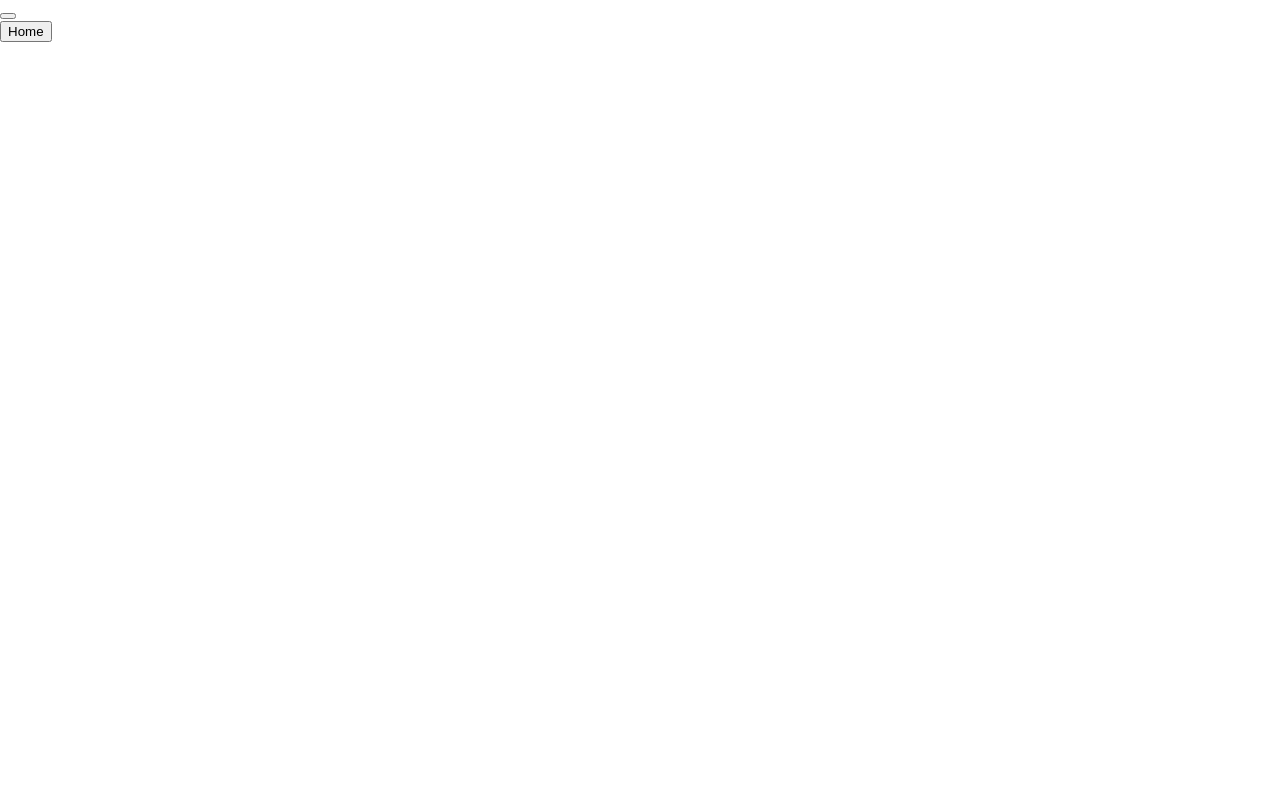
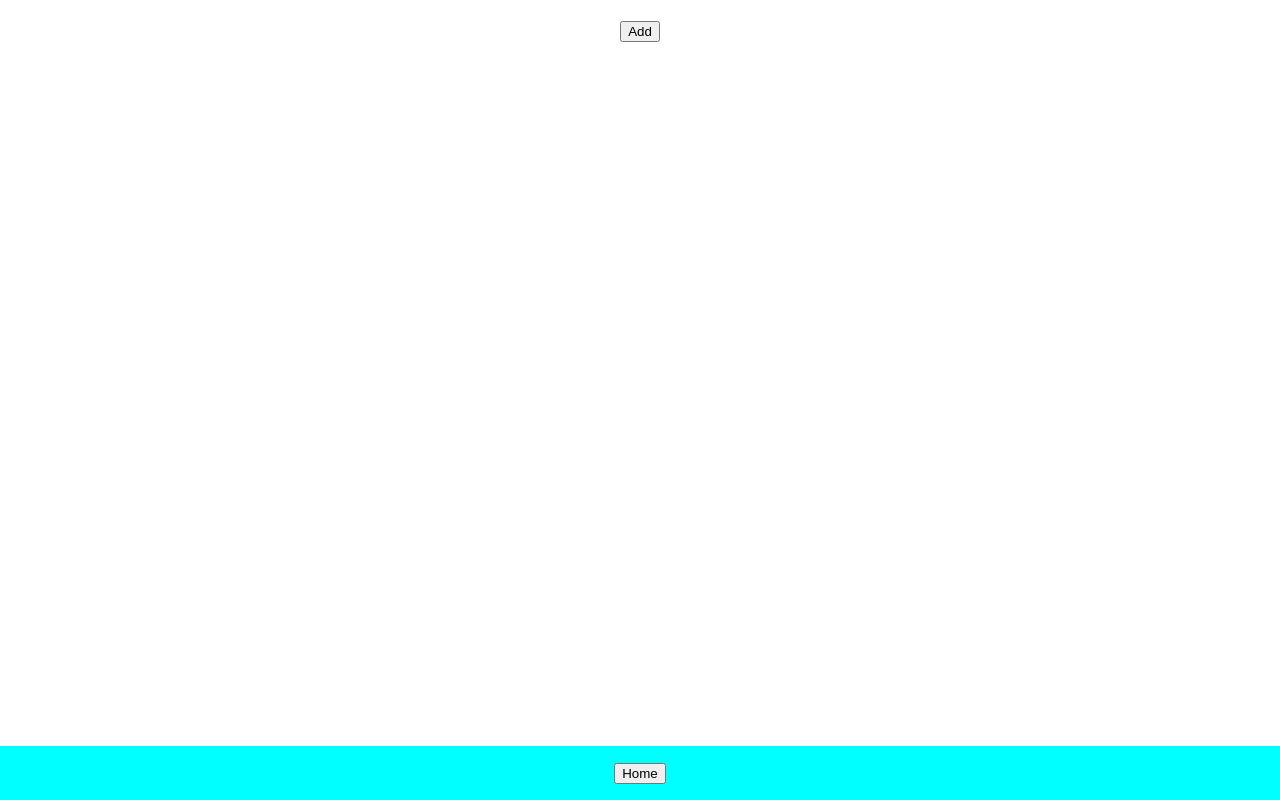
Before and after one commit to LukeJSimmons/goal-tracker, a React (Create React App) app: page / in a window 1280 px wide. Built offline with nearby package versions, Linux system fonts and the light colour scheme.

Commit message:
Add goals slice and store, temp redesign

```diff
--- a/package.json
+++ b/package.json
@@ -4,6 +4,7 @@
   "private": true,
   "dependencies": {
     "@babel/plugin-proposal-private-property-in-object": "7.21.0-placeholder-for-preset-env.2",
+    "@reduxjs/toolkit": "^2.2.7",
     "@testing-library/jest-dom": "^5.17.0",
     "@testing-library/react": "^13.4.0",
     "@testing-library/user-event": "^13.5.0",
@@ -12,6 +13,7 @@
     "react-router-dom": "^6.25.1",
     "react-scripts": "5.0.1",
     "redux": "^5.0.1",
+    "uuid": "^10.0.0",
     "web-vitals": "^2.1.4"
   },
   "scripts": {
--- a/src/components/Goals.js
+++ b/src/components/Goals.js
@@ -1,20 +1,21 @@
-import { createStore } from "redux";
-
-const reducer = (state, action) => {
-    return state;
-};
-
-const store = createStore(reducer, [
-    {
-        title: 'title',
-        desc: 'desc',
-        deadline: '1/1/2000',
-    },
-])
+import store from "../store";
+import React, { useState, useEffect } from 'react';
 
 const Goals = () => {
+    const [goals, setGoals] = useState(store.getState().goals);
+
+    useEffect(() => {
+        const unsubscribe = store.subscribe(() => {
+            setGoals(store.getState().goals);
+        })
+
+        return () => unsubscribe();
+    }, []);
+
     return (<div id="goals" data-testid="goals">
-
+        {goals.map((goal) => (
+            <h1 key={goal.id}>{goal.title}</h1>
+        ))}
     </div>);
 }
 
--- /dev/null
+++ b/src/components/GoalsSlice.js
@@ -0,0 +1,13 @@
+import { createSlice } from "@reduxjs/toolkit";
+
+
+const goalsSlice = createSlice({
+    name: 'goals',
+    initialState: [{}],
+    reducers: {
+        addGoal: (state, action) => [...state, action.payload],
+        deleteGoal: (state, action) => state.filter(goal => goal.title !== action.payload.title),
+    }
+})
+
+export default goalsSlice.reducer;
--- /dev/null
+++ b/src/pages/HomePage.css
@@ -0,0 +1,6 @@
+#homePage {
+    display: flex;
+    justify-content: center;
+    align-items: center;
+    flex-direction: column;
+}
--- a/src/pages/HomePage.js
+++ b/src/pages/HomePage.js
@@ -1,9 +1,20 @@
-import Goals from "../components/goals";
+import './HomePage.css';
+
+import Goals from "../components/Goals";
+import store from "../store";
+import { v4 as uuidv4 } from "uuid";
 
 const HomePage = () => {
+    const add = () => {
+        store.dispatch({
+            type: 'goals/addGoal',
+            payload: {title: 'test', id: uuidv4()}
+        })
+    }
+
     return (<div id="homePage" data-testid="homePage">
         <Goals />
-        <button id="addButton" data-testid="addButton"></button>
+        <button id="addButton" data-testid="addButton" onClick={add}>Add</button>
     </div>);
 }
 
--- /dev/null
+++ b/src/pages/Root.css
@@ -0,0 +1,8 @@
+footer {
+    text-align: center;
+    position: fixed;
+    bottom: 0;
+    width: 100%;
+    padding: 2vh 0;
+    background-color: aqua;
+}
--- a/src/pages/Root.js
+++ b/src/pages/Root.js
@@ -1,3 +1,5 @@
+import './Root.css';
+
 import { Outlet } from "react-router-dom"
 
 const Root = () => {
--- /dev/null
+++ b/src/store.js
@@ -0,0 +1,12 @@
+import { configureStore } from "@reduxjs/toolkit";
+
+import goalsReducer from "./components/GoalsSlice";
+
+
+const store = configureStore({
+    reducer: {
+        goals: goalsReducer,
+    }
+});
+
+export default store;
```
Also changed, not shown: 2 other files (tests, documents, lock files or other folders).
